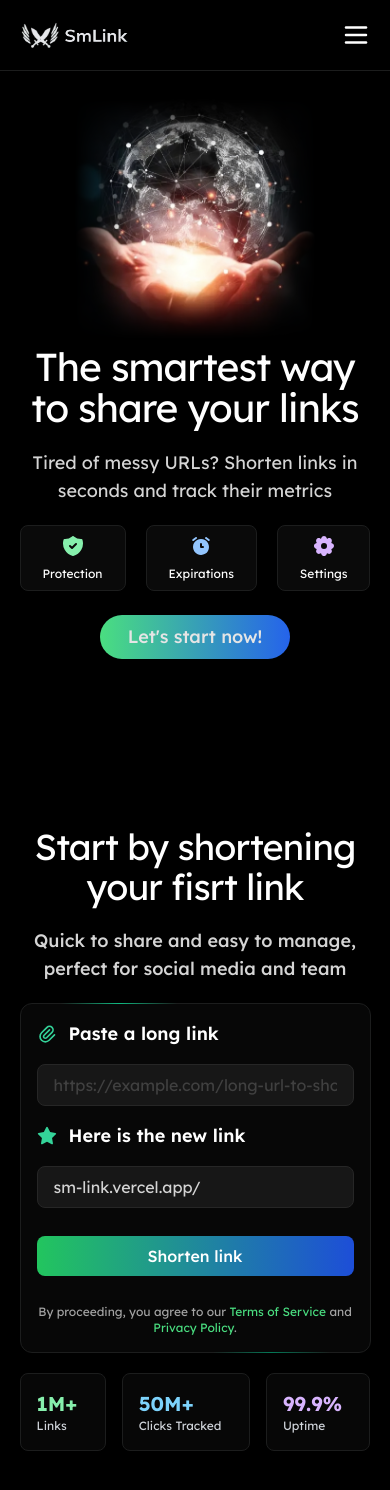
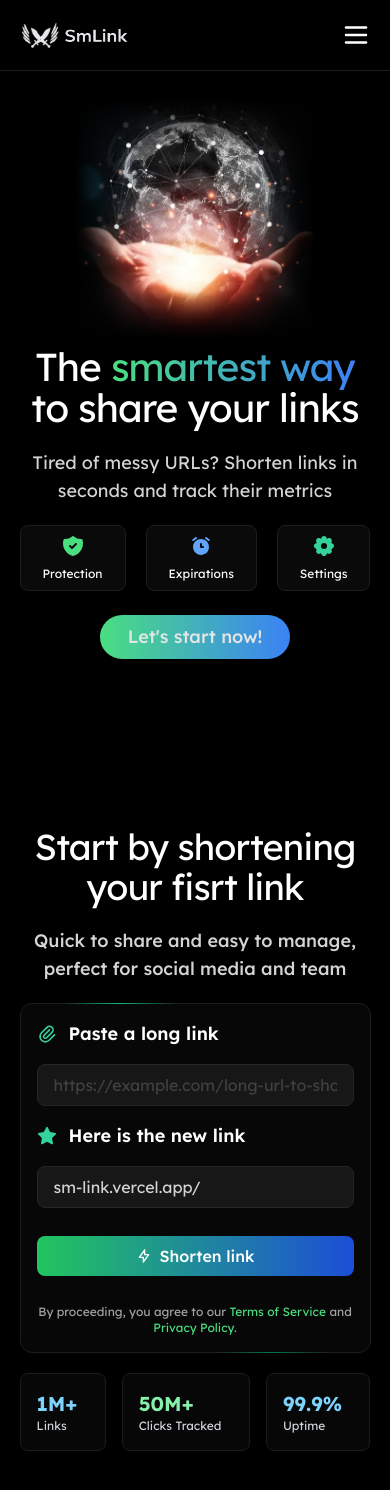
Before and after one commit to JoSG7/sm-link, a Next.js app: page / in a window 390 px wide. Shown: the top 1490 px of the page. Built offline with nearby package versions, Linux system fonts and the light colour scheme; no server answers.

Commit message:
responsive 9

```diff
--- a/src/components/home/sections/Hero/Hero.tsx
+++ b/src/components/home/sections/Hero/Hero.tsx
@@ -27,7 +27,7 @@ export function Hero() {
 
             <h1 className="text-fluid-title pt-2 text-center tracking-tight sm:text-6xl sm:text-start
             lg-2:text-white lg-2:text-start lg-2:text-6xl">
-              The <span className="">smartest way </span>
+              The <span className="text-transparent bg-clip-text bg-gradient-to-r from-green-400 to-blue-500">smartest way </span>
               to share your links
             </h1>
 
@@ -42,7 +42,7 @@ export function Hero() {
               <article className="relative rounded-lg bg-neutral-950 border border-graphite p-2 grow">
                 <div className="flex justify-center pb-2">
                   <div className=" ">
-                    <IconShieldCheckFilled className="text-green-300 sm:size-7" />
+                    <IconShieldCheckFilled className="text-green-400 sm:size-7" />
                   </div>
                 </div>
                 <p className="text-xs text-center sm:text-base">Protection</p>
@@ -51,7 +51,7 @@ export function Hero() {
               <article className="relative rounded-lg bg-neutral-950 border border-graphite p-2 grow">
                 <div className="flex justify-center pb-2">
                   <div className=" ">
-                    <IconAlarmFilled className="text-blue-300 sm:size-7" />
+                    <IconAlarmFilled className="text-blue-400 sm:size-7" />
                   </div>
                 </div>
                 <p className="text-xs text-center sm:text-base">Expirations</p>
@@ -60,7 +60,7 @@ export function Hero() {
               <article className="relative rounded-lg bg-neutral-950 border border-graphite p-2 grow">
                 <div className="flex justify-center pb-2">
                   <div className=" ">
-                    <IconSettingsFilled className="text-purple-300 sm:size-7" />
+                    <IconSettingsFilled className="text-emerald-400 sm:size-7" />
                   </div>
                 </div>
                 <p className="text-xs text-center sm:text-base">Settings </p>
@@ -70,27 +70,30 @@ export function Hero() {
             {/* Since 1024 */}
             <div className="hidden lg-2:flex lg-2:gap-3 lg-2:pb-7">
               <Pill title="Global Reach"
-                icon={<IconGlobe className="text-green-700 size-4" />} iconContainerClass="bg-emerald-200" />
+                icon={<IconGlobe className="text-green-700 size-4" />} iconContainerClass="bg-emerald-300" />
 
               <Pill title="Real-Time Analytics"
-                icon={<IconDeviceAnalytics className="text-blue-700 size-4" />} iconContainerClass="bg-sky-300" />
+                icon={<IconDeviceAnalytics className="text-blue-700 size-4" />} iconContainerClass="bg-sky-400" />
 
               <Pill title="100% Secure"
-                icon={<IconLock className="text-purple-700 size-4" />} iconContainerClass="bg-violet-400" />
+                icon={<IconLock className="text-green-700 size-4" />} iconContainerClass="bg-emerald-300" />
             </div>
 
             {/* Start Button section */}
             <div className="flex items-center gap-4 justify-center sm:justify-start
             lg-2:gap-7 lg-2:justify-start">
-              <button className="py-2 px-7 text-lg rounded-full font-medium bg-gradient-to-r from-green-400 to-blue-600 text-neutral-200 transition-transform duration-200 hover:scale-105 sm:text-xl sm:py-4 sm:px-5
-              lg-2:py-2 lg-2:px-4 lg-2:text-lg lg-2:text-neutral-950 lg-2:from-neutral-100 lg-2:to-neutral-400"
+              <button className="py-2 px-7 text-lg rounded-full font-medium bg-gradient-to-r
+              from-green-400 to-blue-500 text-neutral-200 transition-transform duration-200 hover:scale-105
+              sm:text-xl sm:py-4 sm:px-5
+              lg-2:py-2 lg-2:px-4 lg-2:text-lg lg-2:from-green-500 lg-2:to-blue-600"
               onClick={() => { scrollTo("link-form-section") }}>
+
                 {`Let's start now!`}
               </button>
 
               <p className="hidden text-[#E2E2EB] items-center gap-1 text-xs sm:flex sm:text-base
               lg-2:text-sm lg-2:flex">
-                <IconStarFilled className="size-4 text-amber-300" />
+                <IconStarFilled className="size-4 text-lime-400" />
                 Trusted by 10,000+ users
               </p>
             </div>
--- a/src/components/home/sections/LinkForm/LinkFormSection.tsx
+++ b/src/components/home/sections/LinkForm/LinkFormSection.tsx
@@ -25,17 +25,17 @@ export function LinkFormSection() {
         {/* This section only appears in 360px */}
         <div className="flex gap-4 items-center pt-5 lg-2:hidden">
           <article className="bg-neutral-950/70 backdrop-blur-sm rounded-lg p-4 border border-graphite grow">
-            <div className="text-xl font-bold text-green-300">1M+</div>
+            <div className="text-xl font-bold text-sky-300">1M+</div>
             <div className="text-xs text-gray-300">Links</div>
           </article>
 
           <article className="bg-neutral-950/70 backdrop-blur-sm rounded-lg p-4 border border-graphite grow">
-            <div className="text-xl font-bold text-sky-300">50M+</div>
+            <div className="text-xl font-bold text-green-300">50M+</div>
             <div className="text-xs text-gray-300">Clicks Tracked</div>
           </article>
 
           <article className="bg-neutral-950/70 backdrop-blur-sm rounded-lg p-4 border border-graphite grow">
-            <div className="text-xl font-bold text-purple-300">99.9%</div>
+            <div className="text-xl font-bold text-sky-300">99.9%</div>
             <div className="text-xs text-gray-300">Uptime</div>
           </article>
         </div>
--- a/src/components/home/sections/LinkForm/ShortLinkForm.tsx
+++ b/src/components/home/sections/LinkForm/ShortLinkForm.tsx
@@ -1,6 +1,6 @@
 "use client"
 
-import { IconLoader2, IconPaperclip, IconStarFilled } from "@tabler/icons-react";
+import { IconBolt, IconLoader2, IconPaperclip, IconStarFilled } from "@tabler/icons-react";
 import { useLinkChanges } from "@/hooks/useLinkChanges";
 import { createShortLink } from "@/utils/links/api";
 import { FormEvent, useState } from "react";
@@ -74,9 +74,9 @@ export function ShortLinkForm() {
       </div>
 
       <div className="flex justify-center">
-        <button className="w-full flex items-center justify-center gap-3 py-2 mt-2 mb-7 bg-gradient-to-r rounded-lg from-green-500 to-blue-700 font-medium
+        <button className="w-full flex items-center justify-center gap-2 py-2 mt-2 mb-7 bg-gradient-to-r rounded-lg from-green-500 to-blue-700 font-medium
         disabled:opacity-50 sm:text-lg" disabled={submiting}>
-          {submiting ? <IconLoader2 className="size-4 animate-spin" /> : ""}
+          {submiting ? <IconLoader2 className="size-4 animate-spin lg-2:size-5" /> : <IconBolt className="size-4 lg-2:size-5" />}
           {submiting ? "Shortening..." : "Shorten link"}
         </button>
       </div>
```
